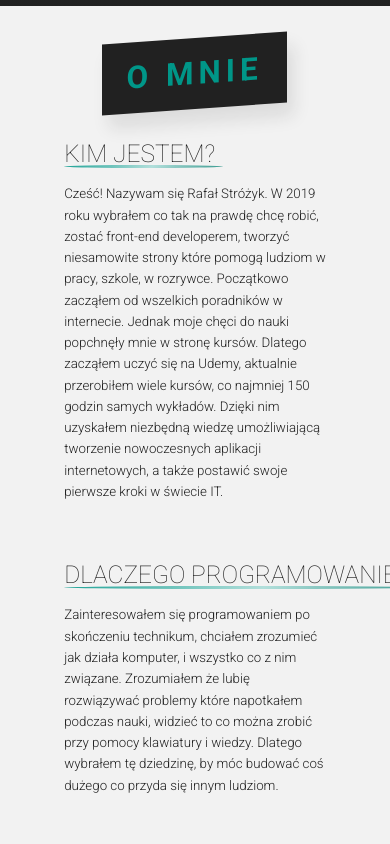
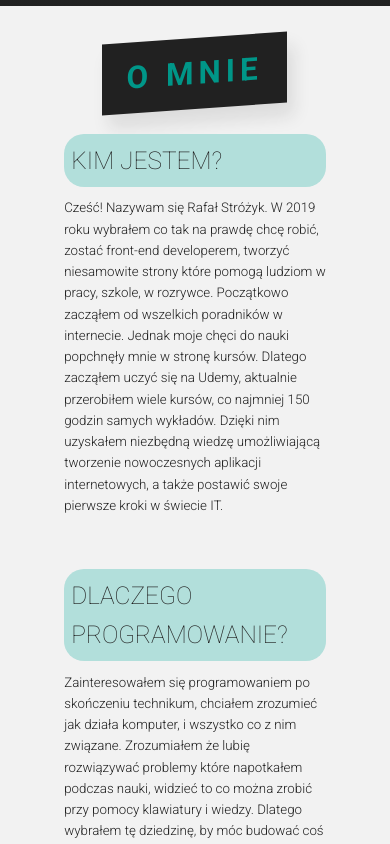
Before and after one commit to rafalstrozyk/portfolio_v2, a React (Create React App) app: page / in a window 390 px wide. Shown: the part 880-1724 px from the top of the page. Built offline with nearby package versions, Linux system fonts and the light colour scheme.

Commit message:
h3_v1 update
more responsive

```diff
--- a/src/components/Headers/h3_v1/h3_v1.style.js
+++ b/src/components/Headers/h3_v1/h3_v1.style.js
@@ -20,6 +20,12 @@ export const H3TitleStyled = styled.h3`
     position: relative;
     width: max-content;
 
+	@media only screen and (max-width: 500px) {
+        width: auto;
+		background: ${({theme}) => theme.lightPrimaryColor};
+		padding: 1rem;
+		border-radius: 20px;
+    }
     &:after {
 			content: '';
 			position: absolute;
@@ -33,5 +39,9 @@ export const H3TitleStyled = styled.h3`
 	        background-size: 200% 200%;
 			/* background: ${({theme}) => theme.primaryColor}; */
             animation: ${backgroundAnimation} 5s ease infinite;
+			@media only screen and (max-width: 500px) {
+            background: none;
+			animation: none;
+        }
     }
 `
```
